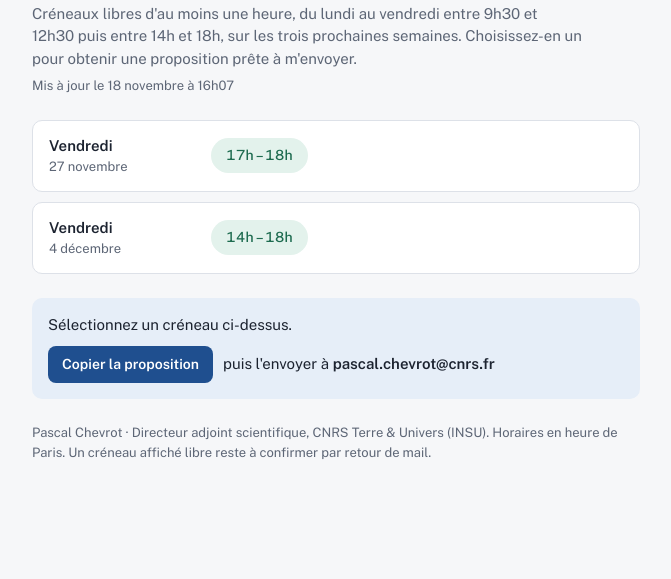
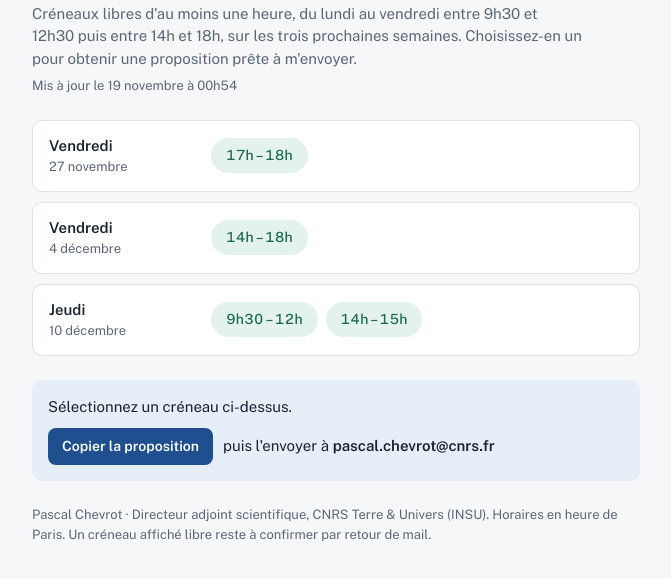
Before and after one commit to pascalchevrot/availabilities, a plain HTML site: page index.html in a window 1280 px wide. Shown: the part 93-672 px from the top of the page, without its empty margins (304-975 px from the left). Drawn offline with nearby package versions, Linux system fonts and the light colour scheme.

Commit message:
Mise à jour des disponibilités

```diff
--- a/index.html
+++ b/index.html
@@ -79,8 +79,8 @@ footer{font-size:13px;color:var(--muted)}
 <script>
 // Données : créneaux libres (heure de Paris), jours ouvrés avec disponibilités uniquement.
 // La tâche quotidienne ne modifie que UPDATED et FREE.
-const UPDATED = "2026-11-18T16:07:45+01:00";
-const FREE = {"2026-11-27":[["17:00","18:00"]],"2026-12-04":[["14:00","18:00"]]};
+const UPDATED = "2026-11-19T00:54:34+01:00";
+const FREE = {"2026-11-27":[["17:00","18:00"]],"2026-12-04":[["14:00","18:00"]],"2026-12-10":[["09:30","12:00"],["14:00","15:00"]]};
 const fmtH = s => { const [h,m]=s.split(":"); return (+h)+"h"+(m==="00"?"":m); };
 // Dates construites à midi UTC : le jour affiché ne dépend ni du fuseau ni de l'heure d'été.
 const noon = d => new Date(d+"T12:00:00Z");
```
